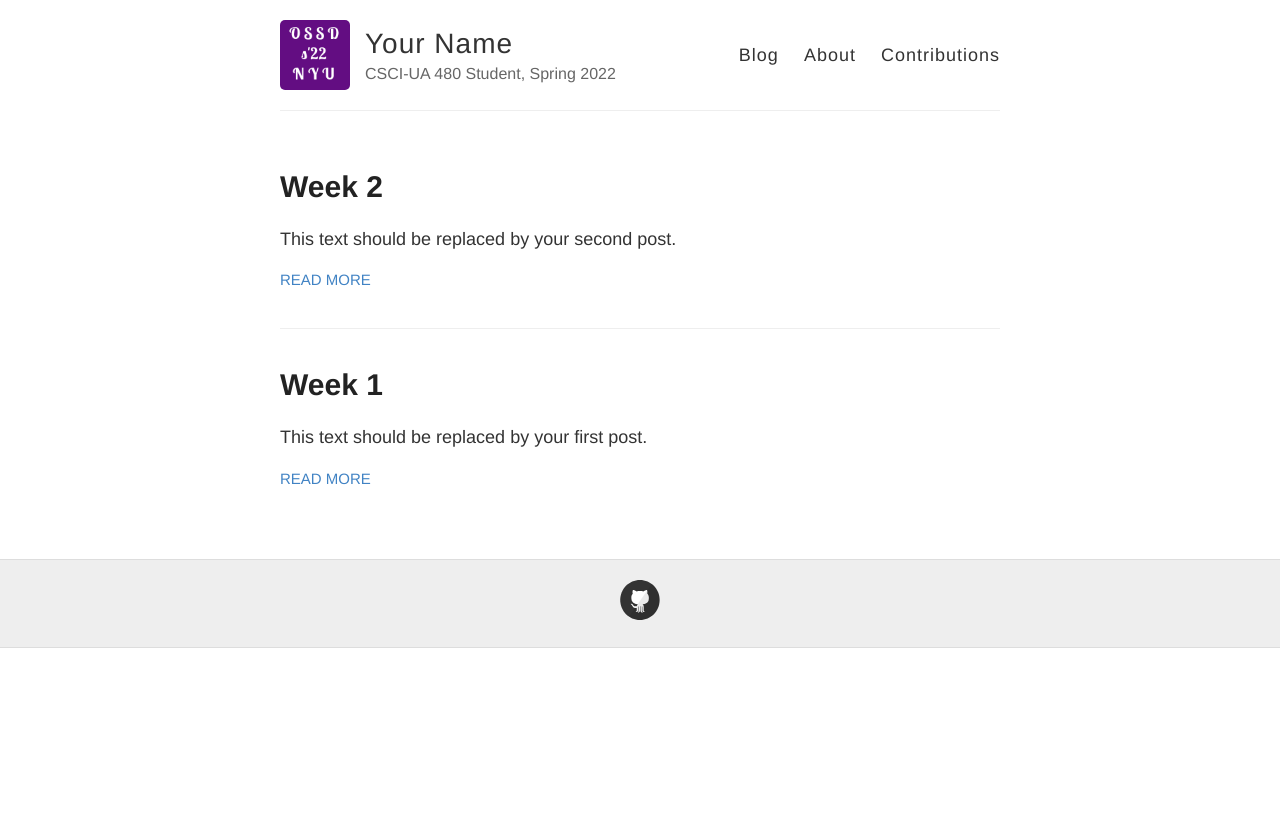
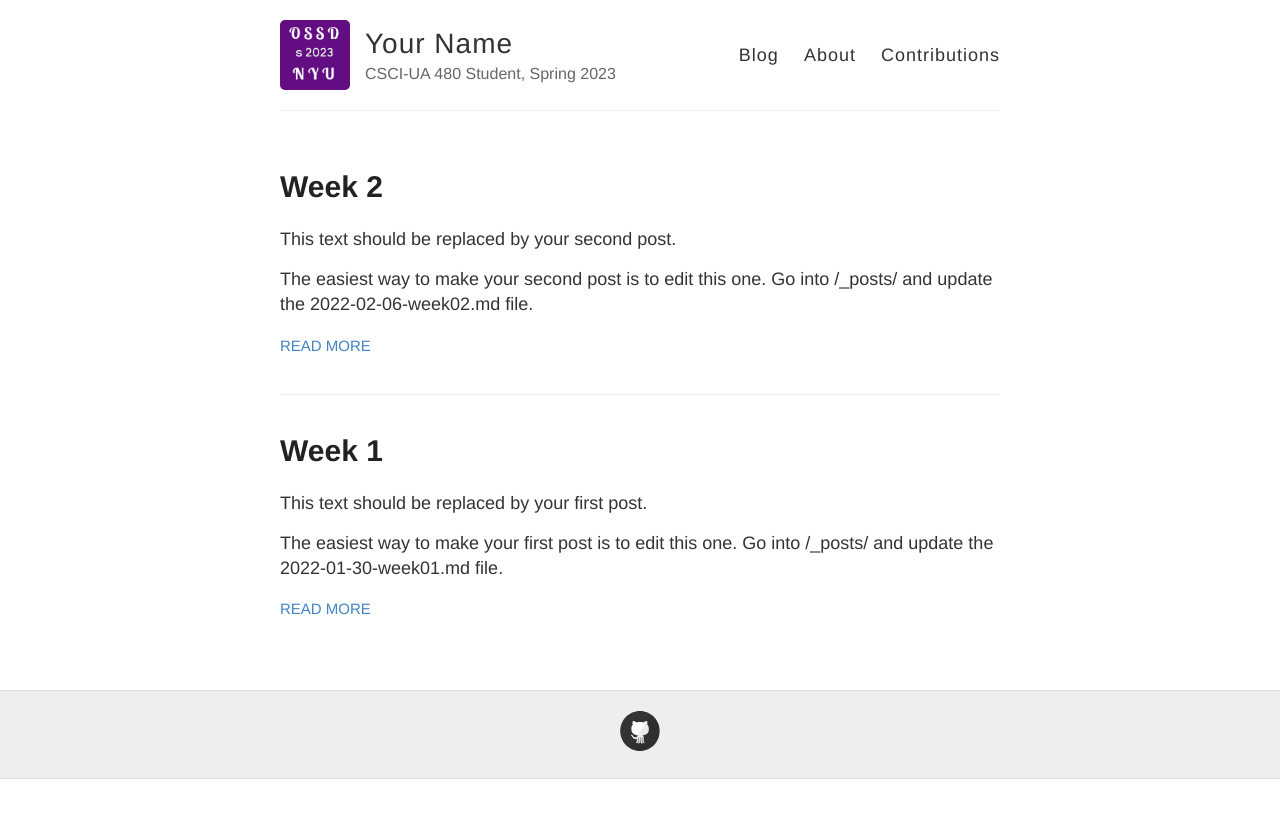
Before and after one commit to ossd-s23/jinlixiao-weekly, a Jekyll site: the page built from index.html, in a window 1280 px wide. Shown: the top 818 px of the page. Built offline with Jekyll 4.4.1, drawn with Linux system fonts in a browser that asks for light colours; part of the change alters nothing that is shown.

Commit message:
updates for s23

```diff
--- a/_config.yml
+++ b/_config.yml
@@ -9,13 +9,20 @@ name: Your Name
 
 # CUSTOMIZE
 # Short bio or description aout you (displayed in the header)
-description: CSCI-UA 480 Student, Spring 2022
+description: CSCI-UA 480 Student, Spring 2023
 
 # CUSTOMIZE
-# URL of your avatar or profile pic (you could use your GitHub profile pic)
-avatar: images/icon.png
+# URL of your avatar or profile pic (the image should be located in the images
+# directory in this repository, or you can change the link to point any image anywhere
+# on the web). Replace "weekly" by the name of your own repository.
+# It should be "USER_NAME-weekly" in which USER_NAME is replaced by your actual
+# user name for GitHub.
+avatar: /weekly/images/icon.png
 # fallback text in case image is not served and/or for screen readers
 avatar_alt_text: Avatar
+# use this separator in your blogs to indicate where the abbreviated part ends and
+# the "Read more ..." link apprears
+excerpt_separator: <!--more-->
 
 # CUSTOMIZE
 #
@@ -28,7 +35,7 @@ footer-links:
   email:
   facebook:
   flickr:
-  github: ossd-sp22
+  github: ossd-s23
   instagram:
   linkedin:
   pinterest:
@@ -38,12 +45,12 @@ footer-links:
   googleplus: # anything in your profile username that comes after plus.google.com/
 
 # CUSTOMIZE
-# Your website URL (e.g. https://ossd-sp22.github.io/weekly )
+# Your website URL (e.g. https://ossd-s23.github.io/weekly )
 # Replace the last part by the name of your own repository.
 # It should be "/USER_NAME-weekly" in which USER_NAME is replaced by your actual
 # user name for GitHub.
 
-url: "https://ossd-sp22.github.io/weekly"
+url: "https://ossd-s23.github.io/weekly"
 
 # CUSTOMIZE
 # Replace this with the name of your own repository.
```
Also changed, not shown: _posts/2023-01-29-week01.md (renamed from _posts/2022-01-30-week01.md), _posts/2023-02-05-week02.md (renamed from _posts/2022-02-06-week02.md), images/icon.png.
